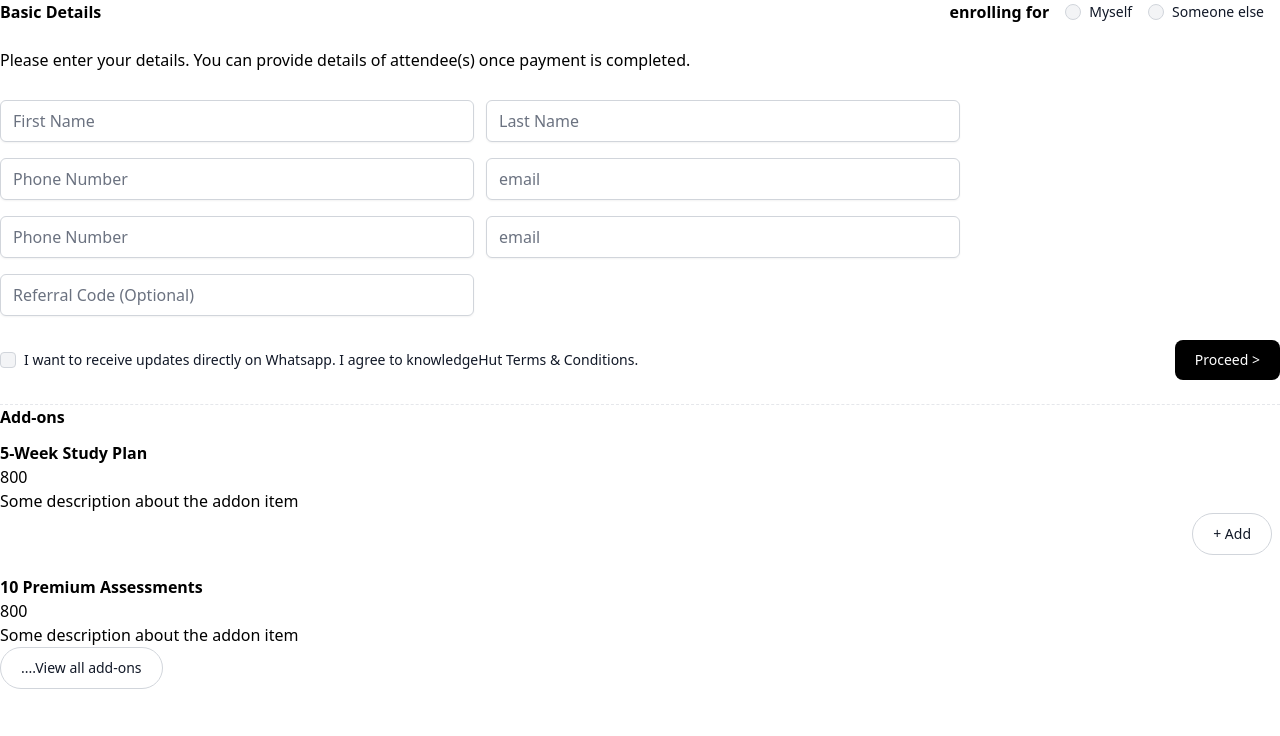
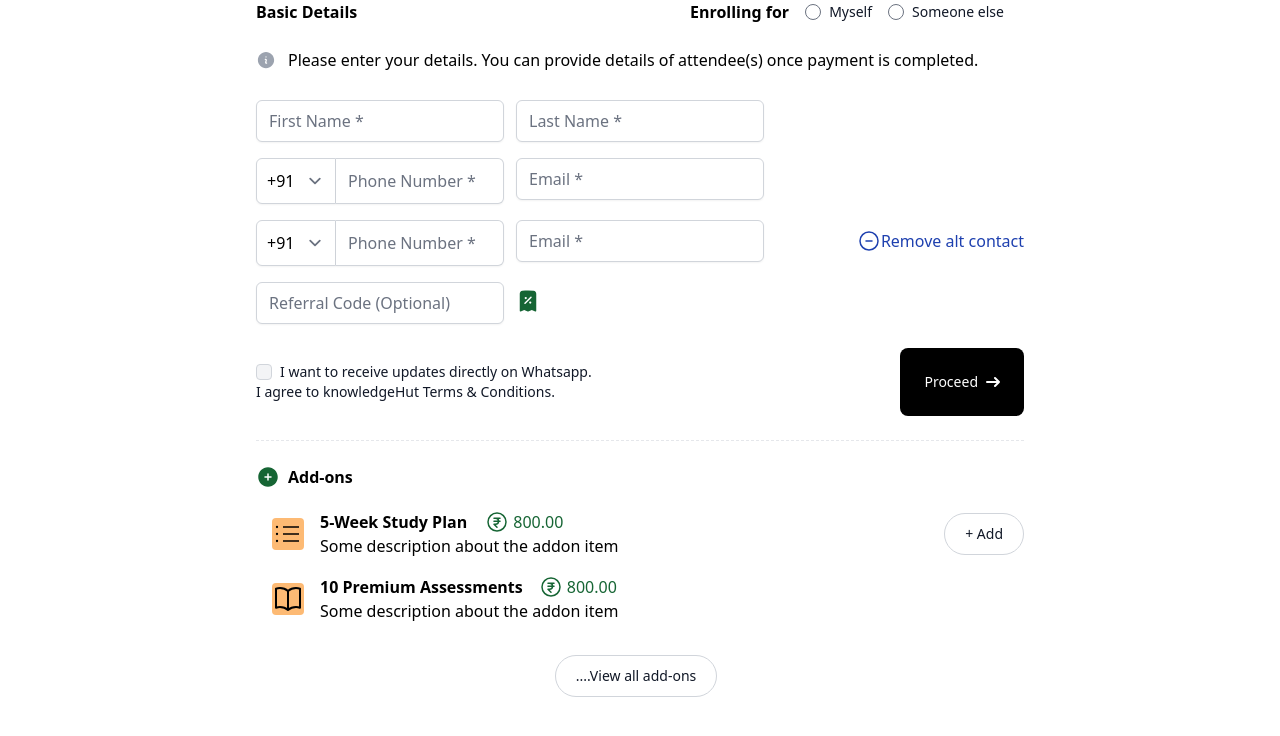
Before and after one commit to imparveen72/tailwind, a plain HTML site: page index.html in a window 1280 px wide. Drawn offline with nearby package versions, Linux system fonts and the light colour scheme.

Commit message:
Fix styles

```diff
--- a/index.html
+++ b/index.html
@@ -1,200 +1,108 @@
 <!doctype html>
-<html>
-
+<html lang="" xmlns="http://www.w3.org/1999/html">
 <head>
   <meta charset="UTF-8">
   <meta name="viewport" content="width=device-width, initial-scale=1.0">
-  <script src="https://cdn.tailwindcss.com?plugins=forms,typography,aspect-ratio,line-clamp"></script>
+  <script src="https://cdn.tailwindcss.com?plugins=forms"></script>
+  <title></title>
 </head>
-
 <body>
-  <form class="container mx-auto grid gap-6">
+<form class="container mx-auto max-w-screen-md">
   <div class="section-title-bar grid grid-cols-2">
     <div class="title">
       <h2><strong>Basic Details</strong></h2>
     </div>
     <div class="enrolling flex justify-end">
-
       <div class="flex">
-          <div class="flex items-center me-4">
-            <h3><strong>enrolling for</strong></h3>
+        <div class="flex items-center me-4 min-w-24">
+          <h3><strong>Enrolling for</strong></h3>
         </div>
-          <div class="flex items-center me-4">
-            <input id="inline-radio" type="radio" value="" name="inline-radio-group"
-              class="w-4 h-4 text-blue-600 bg-gray-100 border-gray-300 focus:ring-blue-500 dark:focus:ring-blue-600 dark:ring-offset-gray-800 focus:ring-2 dark:bg-gray-700 dark:border-gray-600">
-            <label for="inline-radio" class="ms-2 text-sm font-medium text-gray-900 dark:text-gray-300">Myself</label>
-          </div>
-          <div class="flex items-center me-4">
-            <input id="inline-2-radio" type="radio" value="" name="inline-radio-group"
-              class="w-4 h-4 text-blue-600 bg-gray-100 border-gray-300 focus:ring-blue-500 dark:focus:ring-blue-600 dark:ring-offset-gray-800 focus:ring-2 dark:bg-gray-700 dark:border-gray-600">
-            <label for="inline-2-radio" class="ms-2 text-sm font-medium text-gray-900 dark:text-gray-300">Someone
-              else</label>
+        <div class="flex items-center me-4"><input id="inline-radio" type="radio" value="" name="inline-radio-group" class="w-4 h-4 text-green-600 focus:ring-white focus:ring-2"><label for="inline-radio" class="ms-2 text-sm font-medium text-gray-900">Myself</label></div>
+        <div class="flex items-center me-4"><input id="inline-2-radio" type="radio" value="" name="inline-radio-group" class="w-4 h-4 text-green-600 focus:ring-white focus:ring-2"><label for="inline-2-radio" class="ms-2 text-sm font-medium text-gray-900 min-w-24">Someone else</label></div>
       </div>
     </div>
   </div>
+  <div class="section-info flex my-6">
+    <div class="info-icon content-center"><svg xmlns="http://www.w3.org/2000/svg" viewBox="0 0 24 24" fill="currentColor" class="w-5 h-5 fill-gray-400">
+      <path fill-rule="evenodd" d="M2.25 12c0-5.385 4.365-9.75 9.75-9.75s9.75 4.365 9.75 9.75-4.365 9.75-9.75 9.75S2.25 17.385 2.25 12Zm8.706-1.442c1.146-.573 2.437.463 2.126 1.706l-.709 2.836.042-.02a.75.75 0 0 1 .67 1.34l-.04.022c-1.147.573-2.438-.463-2.127-1.706l.71-2.836-.042.02a.75.75 0 1 1-.671-1.34l.041-.022ZM12 9a.75.75 0 1 0 0-1.5.75.75 0 0 0 0 1.5Z" clip-rule="evenodd" />
+    </svg></div>
+    <div class="info-text ms-3">Please enter your details. You can provide details of attendee(s) once payment is completed.</div>
   </div>
-    <div class="section-info">
-      <div class="info-icon"></div>
-      <div class="info-text">Please enter your details. You can provide details of attendee(s) once payment is
-        completed.</div>
+  <div class="section-elements grid grid-cols-3 gap-3"><label class="block first-name required"><input type="text" class="mt-1 block w-full rounded-md border-gray-300 shadow-sm focus:border-indigo-300 focus:ring focus:ring-indigo-200 focus:ring-opacity-50" placeholder="First Name *"></label><label class="block last-name"><input type="text" class="mt-1 block w-full rounded-md border-gray-300 shadow-sm focus:border-indigo-300 focus:ring focus:ring-indigo-200 focus:ring-opacity-50" placeholder="Last Name *"></label>
+    <div class="blank"></div><label class="block phone-number1 inline-flex"><select id="countries-number1" class="mt-1 rounded-md border-gray-300 shadow-sm focus:border-indigo-300 focus:ring focus:ring-indigo-200 focus:ring-opacity-50 min-w-20 p-2.5 rounded-e-none">
+      <option value="IN">+91</option>
+      <option value="CA">+1</option>
+      <option value="FR">+33</option>
+      <option value="DE">+49</option>
+    </select><input type="text" class="mt-1 block w-full rounded-md border-gray-300 shadow-sm focus:border-indigo-300 focus:ring focus:ring-indigo-200 focus:ring-opacity-50 rounded-s-none border-s-0" placeholder="Phone Number *"></label><label class="block email1"><input type="text" class="mt-1 block w-full rounded-md border-gray-300 shadow-sm focus:border-indigo-300 focus:ring focus:ring-indigo-200 focus:ring-opacity-50" placeholder="Email *"></label>
+    <div class="blank"></div><label class="block phone-number2 inline-flex"><select id="countries-number2" class="mt-1 rounded-md border-gray-300 shadow-sm focus:border-indigo-300 focus:ring focus:ring-indigo-200 focus:ring-opacity-50 min-w-20 p-2.5 rounded-e-none">
+      <option value="IN">+91</option>
+      <option value="CA">+1</option>
+      <option value="FR">+33</option>
+      <option value="DE">+49</option>
+    </select><input type="text" class="mt-1 block w-full rounded-md border-gray-300 shadow-sm focus:border-indigo-300 focus:ring focus:ring-indigo-200 focus:ring-opacity-50 rounded-s-none border-s-0" placeholder="Phone Number *"></label>
+    <div class="block email2"><label class="block email2-field"><input type="text" class="mt-1 block w-full rounded-md border-gray-300 shadow-sm focus:border-indigo-300 focus:ring focus:ring-indigo-200 focus:ring-opacity-50" placeholder="Email *"></label></div>
+    <div class="block remove-alt-contact flex text-blue-800 my-auto justify-end"><svg xmlns="http://www.w3.org/2000/svg" fill="none" viewBox="0 0 24 24" stroke-width="1.5" stroke="currentColor" class="w-6 h-6">
+      <path stroke-linecap="round" stroke-linejoin="round" d="M15 12H9m12 0a9 9 0 1 1-18 0 9 9 0 0 1 18 0Z" />
+    </svg><span>Remove alt contact</span></div><label class="block referral-code"><input type="text" class="mt-1 block w-full rounded-md border-gray-300 shadow-sm focus:border-indigo-300 focus:ring focus:ring-indigo-200 focus:ring-opacity-50" placeholder="Referral Code (Optional)"></label>
+    <div class="percentage-symbol text-green-800 content-center"><svg xmlns="http://www.w3.org/2000/svg" viewBox="0 0 24 24" fill="currentColor" class="w-6 h-6">
+      <path fill-rule="evenodd" d="M12 1.5c-1.921 0-3.816.111-5.68.327-1.497.174-2.57 1.46-2.57 2.93V21.75a.75.75 0 0 0 1.029.696l3.471-1.388 3.472 1.388a.75.75 0 0 0 .556 0l3.472-1.388 3.471 1.388a.75.75 0 0 0 1.029-.696V4.757c0-1.47-1.073-2.756-2.57-2.93A49.255 49.255 0 0 0 12 1.5Zm3.53 7.28a.75.75 0 0 0-1.06-1.06l-6 6a.75.75 0 1 0 1.06 1.06l6-6ZM8.625 9a1.125 1.125 0 1 1 2.25 0 1.125 1.125 0 0 1-2.25 0Zm5.625 3.375a1.125 1.125 0 1 0 0 2.25 1.125 1.125 0 0 0 0-2.25Z" clip-rule="evenodd" />
+    </svg></div>
+    <div class="blank"></div>
   </div>
-    <div class="section-elements grid grid-cols-2 gap-3 w-9/12	">
-      <label class="block first-name required">
-        <input type="text"
-          class="mt-1 block w-full rounded-md border-gray-300 shadow-sm focus:border-indigo-300 focus:ring focus:ring-indigo-200 focus:ring-opacity-50"
-          placeholder="First Name">
-      </label>
-      <label class="block last-name">
-        <input type="text" required="true"
-          class="mt-1 block w-full rounded-md border-gray-300 shadow-sm focus:border-indigo-300 focus:ring focus:ring-indigo-200 focus:ring-opacity-50"
-          placeholder="Last Name">
-      </label>
-      <label class="block phone-number1">
-        <input type="text"
-          class="mt-1 block w-full rounded-md border-gray-300 shadow-sm focus:border-indigo-300 focus:ring focus:ring-indigo-200 focus:ring-opacity-50"
-          placeholder="Phone Number">
-      </label>
-      <label class="block email1">
-        <input type="text"
-          class="mt-1 block w-full rounded-md border-gray-300 shadow-sm focus:border-indigo-300 focus:ring focus:ring-indigo-200 focus:ring-opacity-50"
-          placeholder="email">
-      </label>
-      <label class="block phone-number2">
-        <input type="text"
-          class="mt-1 block w-full rounded-md border-gray-300 shadow-sm focus:border-indigo-300 focus:ring focus:ring-indigo-200 focus:ring-opacity-50"
-          placeholder="Phone Number">
-      </label>
-      <label class="block email2">
-        <input type="text"
-          class="mt-1 block w-full rounded-md border-gray-300 shadow-sm focus:border-indigo-300 focus:ring focus:ring-indigo-200 focus:ring-opacity-50"
-          placeholder="email">
-      </label>
-      <label class="block referral-code">
-        <input type="text"
-          class="mt-1 block w-full rounded-md border-gray-300 shadow-sm focus:border-indigo-300 focus:ring focus:ring-indigo-200 focus:ring-opacity-50"
-          placeholder="Referral Code (Optional)">
-      </label>
-      <div class="percentage-symbol">
-
+  <div class="divide-y divide-dashed">
+    <div class="section-action grid grid-cols-2 py-6">
+      <div class="notification-terms my-auto">
+        <div class="notification flex items-center"><input id="link-checkbox" type="checkbox" value="" class="w-4 h-4 text-blue-600 bg-gray-100 border-gray-300 rounded focus:ring-blue-500  focus:ring-2"><label for="link-checkbox" class="ms-2 text-sm font-medium text-gray-900">I want to receive updates directly on Whatsapp.</label></div>
+        <div class="terms text-sm font-medium text-gray-900">I agree to knowledgeHut <a href="#" class="text-black-600 hover:underline">Terms & Conditions</a>.</div>
       </div>
-
+      <div class="proceed-button flex justify-end"><button type="button" class="text-white bg-black hover:bg-black focus:ring-4 focus:outline-none focus:ring-blue-300 font-medium rounded-lg text-sm p-6 text-center inline-flex items-center dark:bg-blue-600 dark:hover:bg-blue-700 dark:focus:ring-blue-800"> Proceed <svg class="rtl:rotate-180 w-3.5 h-3.5 ms-2" aria-hidden="true" xmlns="http://www.w3.org/2000/svg" fill="none" viewBox="0 0 14 10">
+        <path stroke="currentColor" stroke-linecap="round" stroke-linejoin="round" stroke-width="2" d="M1 5h12m0 0L9 1m4 4L9 9" />
+      </svg></button></div>
     </div>
-
-    <div class="divide-y divide-dashed">
-      <div class="section-action grid grid-cols-2 mb-6">
-        <div class="terms&conditions flex items-center">
-          <input id="link-checkbox" type="checkbox" value=""
-            class="w-4 h-4 text-blue-600 bg-gray-100 border-gray-300 rounded focus:ring-blue-500 dark:focus:ring-blue-600 dark:ring-offset-gray-800 focus:ring-2 dark:bg-gray-700 dark:border-gray-600">
-          <label for="link-checkbox" class="ms-2 text-sm font-medium text-gray-900 dark:text-gray-300">I want to receive
-            updates directly on Whatsapp. I agree to knowledgeHut <a href="#"
-              class="text-black-600 dark:text-black-500 hover:underline">Terms & Conditions</a>.</label>
-        </div>
-        <div class="proceed-button flex justify-end">
-          <button type="submit"
-            class="text-white bg-black hover:bg-black focus:ring-4 focus:outline-none focus:ring-blue-300 font-medium rounded-lg text-sm w-full sm:w-auto px-5 py-2.5 text-center dark:bg-blue-600 dark:hover:bg-blue-700 dark:focus:ring-blue-800">Proceed ></button>
-        </div>
-      </div>
-
-      <div class="section-adons mt-6">
-        <div class="addon-title"><strong>Add-ons</strong></div>
+    <div class="section-addons pt-6 ">
+      <div class="addon-title mb-3 flex"><svg xmlns="http://www.w3.org/2000/svg" viewBox="0 0 24 24" fill="currentColor" class="w-6 h-6 text-green-800 me-2">
+        <path fill-rule="evenodd" d="M12 2.25c-5.385 0-9.75 4.365-9.75 9.75s4.365 9.75 9.75 9.75 9.75-4.365 9.75-9.75S17.385 2.25 12 2.25ZM12.75 9a.75.75 0 0 0-1.5 0v2.25H9a.75.75 0 0 0 0 1.5h2.25V15a.75.75 0 0 0 1.5 0v-2.25H15a.75.75 0 0 0 0-1.5h-2.25V9Z" clip-rule="evenodd" />
+      </svg><strong>Add-ons</strong></div>
       <div class="addone-items">
-          <div class="addon-item">
-            <div class="addon-image">
-              <svg class="w-3 h-3 text-white me-2" aria-hidden="true" xmlns="http://www.w3.org/2000/svg"
-                fill="currentColor" viewBox="0 0 20 16">
-                <path d="m10.036 8.278 9.258-7.79A1.979 1.979 0 0 0 18 0H2A1.987 1.987 0 0 0 .641.541l9.395 7.737Z" />
-                <path
-                  d="M11.241 9.817c-.36.275-.801.425-1.255.427-.428 0-.845-.138-1.187-.395L0 2.6V14a2 2 0 0 0 2 2h16a2 2 0 0 0 2-2V2.5l-8.759 7.317Z" />
-              </svg>
-            </div>
-            <div class="addon-info">
-              <div class="addon-info-title-price">
+        <div class="addon-item flex">
+          <div class="left flex w-2/3">
+            <div class="image content-center p-4"><svg xmlns="http://www.w3.org/2000/svg" fill="none" viewBox="0 0 24 24" strokeWidth={1.5} stroke="currentColor" class="w-8 h-8 bg-orange-300 rounded border-yellow-200">
+              <path strokeLinecap="round" strokeLinejoin="round" d="M8.25 6.75h12M8.25 12h12m-12 5.25h12M3.75 6.75h.007v.008H3.75V6.75Zm.375 0a.375.375 0 1 1-.75 0 .375.375 0 0 1 .75 0ZM3.75 12h.007v.008H3.75V12Zm.375 0a.375.375 0 1 1-.75 0 .375.375 0 0 1 .75 0Zm-.375 5.25h.007v.008H3.75v-.008Zm.375 0a.375.375 0 1 1-.75 0 .375.375 0 0 1 .75 0Z" />
+            </svg></div>
+            <div class="addon-info content-center">
+              <div class="addon-info-title-price grid grid-cols-2">
                 <div class="addon-inof-title"><strong>5-Week Study Plan</strong></div>
-                <div class="addon-info-price">800</div>
-              </div>
-              <div class="addon-info-desc">Some description about the addon item</div>
-            </div>
-            <div class="addon-button flex justify-end">
-              <button type="button"
-                class="text-gray-900 bg-white border border-gray-300 focus:outline-none hover:bg-gray-100 focus:ring-4 focus:ring-gray-100 font-medium rounded-full text-sm px-5 py-2.5 me-2 mb-2 dark:bg-gray-800 dark:text-white dark:border-gray-600 dark:hover:bg-gray-700 dark:hover:border-gray-600 dark:focus:ring-gray-700">
-                + Add
-              </button>
-            </div>
-          </div>
-          <div class="addon-item">
-            <div class="addon-image">
-              <svg class="w-3 h-3 text-white me-2" aria-hidden="true" xmlns="http://www.w3.org/2000/svg"
-                fill="currentColor" viewBox="0 0 20 16">
-                <path d="m10.036 8.278 9.258-7.79A1.979 1.979 0 0 0 18 0H2A1.987 1.987 0 0 0 .641.541l9.395 7.737Z" />
-                <path
-                  d="M11.241 9.817c-.36.275-.801.425-1.255.427-.428 0-.845-.138-1.187-.395L0 2.6V14a2 2 0 0 0 2 2h16a2 2 0 0 0 2-2V2.5l-8.759 7.317Z" />
-              </svg>
-            </div>
-            <div class="addon-info">
-              <div class="addon-info-title-price">
-                <div class="addon-inof-title"><strong>10 Premium Assessments</strong></div>
-                <div class="addon-info-price">800</div>
+                <div class="addon-info-price ms-4 text-green-800 flex"><svg xmlns="http://www.w3.org/2000/svg" fill="none" viewBox="0 0 24 24" stroke-width="1.5" stroke="currentColor" class="w-6 h-6 me-1">
+                  <path stroke-linecap="round" stroke-linejoin="round" d="M15 8.25H9m6 3H9m3 6-3-3h1.5a3 3 0 1 0 0-6M21 12a9 9 0 1 1-18 0 9 9 0 0 1 18 0Z" />
+                </svg> 800.00</div>
               </div>
               <div class="addon-info-desc">Some description about the addon item</div>
             </div>
           </div>
+          <div class="addon-button flex justify-end w-1/3 py-3"><button type="button" class="text-gray-900 bg-white border border-gray-300 focus:outline-none hover:bg-gray-100 focus:ring-4 focus:ring-gray-100 font-medium rounded-full text-sm px-5 py-2.5"> + Add </button></div>
         </div>
-        <div class="sticky bottom-0 z-50 addon-viewmore">
-          <button type="button"
-                class="text-gray-900 bg-white border border-gray-300 focus:outline-none hover:bg-gray-100 focus:ring-4 focus:ring-gray-100 font-medium rounded-full text-sm px-5 py-2.5 me-2 mb-2 dark:bg-gray-800 dark:text-white dark:border-gray-600 dark:hover:bg-gray-700 dark:hover:border-gray-600 dark:focus:ring-gray-700">
-                ....View all add-ons
-              </button>
+        <div class="addon-item flex">
+          <div class="left flex w-2/3">
+            <div class="image content-center p-4"><svg xmlns="http://www.w3.org/2000/svg" fill="none" viewBox="0 0 24 24" stroke-width="1.5" stroke="currentColor" class="w-8 h-8 bg-orange-300 rounded border-yellow-200">
+              <path stroke-linecap="round" stroke-linejoin="round" d="M12 6.042A8.967 8.967 0 0 0 6 3.75c-1.052 0-2.062.18-3 .512v14.25A8.987 8.987 0 0 1 6 18c2.305 0 4.408.867 6 2.292m0-14.25a8.966 8.966 0 0 1 6-2.292c1.052 0 2.062.18 3 .512v14.25A8.987 8.987 0 0 0 18 18a8.967 8.967 0 0 0-6 2.292m0-14.25v14.25" />
+            </svg></div>
+            <div class="addon-info content-center">
+              <div class="addon-info-title-price grid grid-cols-2">
+                <div class="addon-inof-title"><strong>10 Premium Assessments</strong></div>
+                <div class="addon-info-price ms-4 text-green-800 flex"><svg xmlns="http://www.w3.org/2000/svg" fill="none" viewBox="0 0 24 24" stroke-width="1.5" stroke="currentColor" class="w-6 h-6 me-1">
+                  <path stroke-linecap="round" stroke-linejoin="round" d="M15 8.25H9m6 3H9m3 6-3-3h1.5a3 3 0 1 0 0-6M21 12a9 9 0 1 1-18 0 9 9 0 0 1 18 0Z" />
+                </svg> 800.00</div>
+              </div>
+              <div class="addon-info-desc">Some description about the addon item</div>
             </div>
           </div>
+          <div class="addon-button flex justify-end w-1/3 py-3"></div>
         </div>
-
-
-
-
-    <div class="phone-number1"></div>
-    <div class="email1"></div>
-    <div class="phone-number2"></div>
-    <div class="email2"></div>
-    <div class="remove-altcontact"></div>
-    <div class="referral-code"></div>
-    <div class="percentage-symbol"></div>
+      </div>
+      <div class="view-all flex justify-center mt-6"><button type="button" class="text-gray-900 bg-white border border-gray-300 focus:outline-none hover:bg-gray-100 focus:ring-4 focus:ring-gray-100 font-medium rounded-full text-sm px-5 py-2.5 me-2 mb-2"> ....View all add-ons </button></div>
+    </div>
   </div>
 </form>
-
-
-
-
-
-
-
-
-
-
-
-
-
-
-
-
-
-
-
-
-
-
-
-
-
-
-
-
-
-
-
-
-
-
-  </div>
 </body>
-
 </html>
```
Lines whose indentation alone changed are shown as unchanged.
